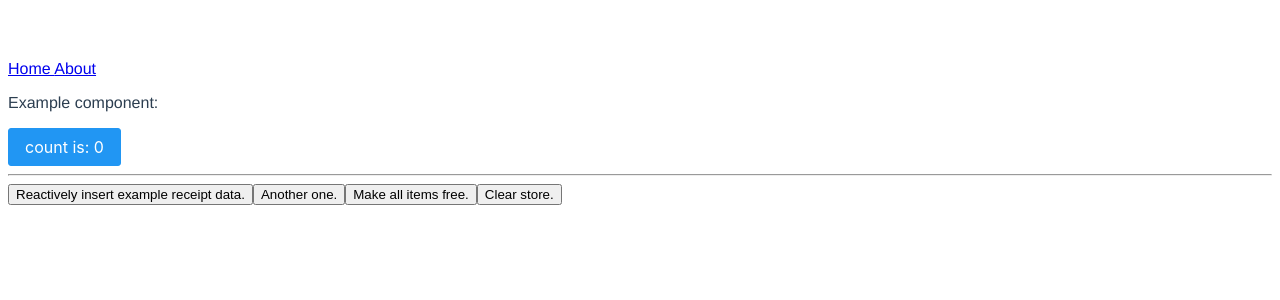
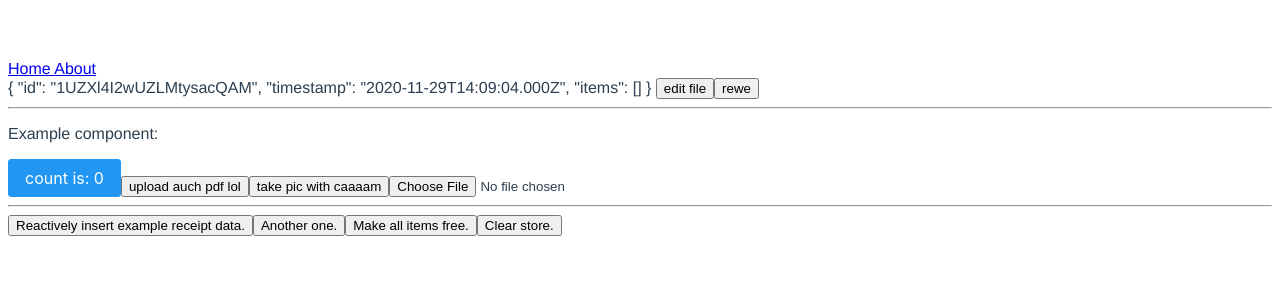
Before and after one commit to Muhlex/BonBon, a Vue app: page / in a window 1280 px wide. Shown: the top 300 px of the page. Built offline with nearby package versions, Linux system fonts and the light colour scheme.

Commit message:
Add image input prompt

```diff
--- a/src/components/HelloWorld.vue
+++ b/src/components/HelloWorld.vue
@@ -3,10 +3,19 @@
   <Button @click="count++">
     count is: {{ count }}
   </Button>
+  <button @click="takePic(false)">
+    upload auch pdf lol
+  </button>
+  <button @click="takePic(true)">
+    take pic with caaaam
+  </button>
+  <img :src="src">
+  <input type="file">
 </template>
 
 <script>
 import Button from 'primevue/button';
+import { promptImageInput } from '../utils';
 
 export default {
   name: 'HelloWorld',
@@ -16,7 +25,14 @@ export default {
   data() {
     return {
       count: 0,
+      src: null,
     };
+  },
+  methods: {
+    async takePic(cam) {
+      const image = await promptImageInput(cam);
+      this.src = image;
+    },
   },
 };
 </script>
--- /dev/null
+++ b/src/components/SingleReceiptEdit.vue
@@ -0,0 +1,36 @@
+<template>
+  {{ receiptData }}
+  <img :src="receiptData.file">
+  <button @click="onEditClick">edit file</button>
+  <button @click="receiptData.setVendor('REWE')">rewe</button>
+</template>
+
+<script>
+import Receipt from '../store/Receipt';
+import { promptImageInput } from '../utils';
+
+export default {
+  name: 'SingleReceiptEdit',
+  props: {
+    receipt: {
+      type: Receipt,
+      default: undefined,
+    },
+  },
+  data() {
+    return {
+      receiptData: this.receipt || new Receipt(),
+    };
+  },
+  methods: {
+    async onEditClick() {
+      const file = await promptImageInput();
+      this.receiptData.setFile(file);
+    },
+  },
+};
+</script>
+
+<style>
+
+</style>
--- a/src/store/Item.js
+++ b/src/store/Item.js
@@ -1,14 +1,14 @@
-import { computed } from 'vue';
+import { reactive, computed } from 'vue';
 import { nanoid } from 'nanoid';
 
 export default class Item {
-  constructor({ label, cost, budgeted = false }) {
-    Object.assign(this, {
+  constructor({ label, cost, budgeted = false } = {}) {
+    Object.assign(this, reactive({
       id: nanoid(),
       label,
       cost,
       budgeted,
-    });
+    }));
   }
 
   get costInCurrency() {
--- a/src/store/Receipt.js
+++ b/src/store/Receipt.js
@@ -1,17 +1,18 @@
-import { computed } from 'vue';
+import { reactive, computed } from 'vue';
 import { nanoid } from 'nanoid';
 import Item from './Item.js';
 
 export default class Receipt {
-  constructor({ timestamp, vendor, overrideCost, items }) {
-    Object.assign(this, {
+  constructor({ timestamp, vendor, overrideCost, file, items } = {}) {
+    Object.assign(this, reactive({
       id: nanoid(),
       timestamp: timestamp || new Date(), // TODO: Stringify this
       vendor,
       overrideCost, // In a perfect world, the total is the sum of all items. Otherwise it's this.
       // Check if passed items are all instances of Item. Otherwise call the constructor.
+      file,
       items: items ? items.map(item => (item instanceof Item) ? item : new Item(item)) : [],
-    });
+    }));
   }
 
   get cost() {
@@ -39,6 +40,9 @@ export default class Receipt {
   setTimestamp(value) {
     this.timestamp = value || new Date();
   }
+  setFile(value) {
+    this.file = value;
+  }
 
   addItem(value) {
     // If an Item is passed, push it directly. Otherwise create one with the passed values.
--- /dev/null
+++ b/src/utils.js
@@ -0,0 +1,19 @@
+export const promptImageInput = (camera = false) => {
+  return new Promise((resolve, reject) => {
+    const input = document.createElement('input');
+    input.setAttribute('type', 'file');
+    input.setAttribute('accept', camera ? 'image/*' : 'image/*, application/pdf');
+    if (camera) input.setAttribute('capture', 'camera');
+    input.click();
+
+    input.onchange = ({ target: { files } }) => {
+      const reader = new FileReader();
+      reader.onload = () => {
+        resolve(reader.result);
+      };
+      reader.onabort = reject;
+      reader.onerror = reject;
+      reader.readAsDataURL(files[0]);
+    };
+  });
+};
--- a/src/views/Home.vue
+++ b/src/views/Home.vue
@@ -1,4 +1,6 @@
 <template>
+  <SingleReceiptEdit />
+  <hr>
   <HelloWorld />
   <hr>
   <button @click="addExampleReceipts">
@@ -27,12 +29,14 @@
 
 <script>
 import HelloWorld from '../components/HelloWorld.vue';
+import SingleReceiptEdit from '../components/SingleReceiptEdit.vue';
 import store from '../store';
 
 export default {
   name: 'Home',
   components: {
     HelloWorld,
+    SingleReceiptEdit,
   },
   data() {
     return {
```
